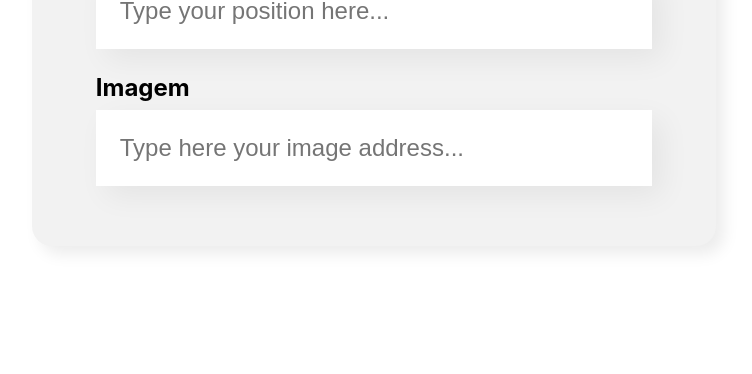
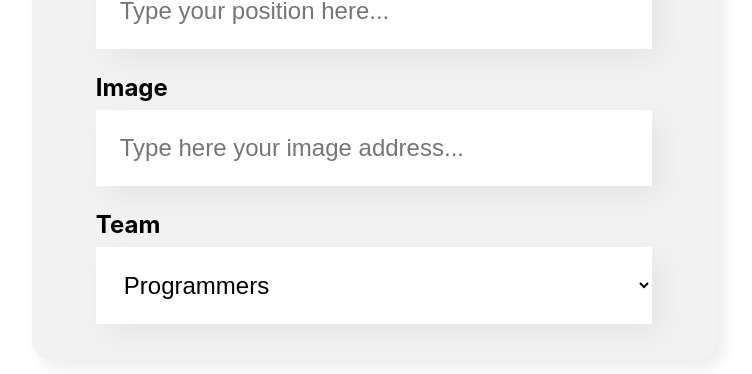
Before and after one commit to lsfernandes92/organo, a React (Create React App) app: page / in a window 1280 px wide. Shown: the part 390-764 px from the top of the page, without its empty margins (266-1018 px from the left). Built offline with nearby package versions, Linux system fonts and the light colour scheme.

Commit message:
Add form select component

```diff
--- /dev/null
+++ b/src/components/Dropdown/Dropdown.css
@@ -0,0 +1,16 @@
+.dropdown label {
+  display: block;
+  margin-bottom: 8px;
+  font-size: 24px;
+  font-weight: bold;
+}
+
+.dropdown select {
+  background-color: #FFF;
+  box-shadow: 10px 10px 30px rgba(0, 0, 0, 0.06);
+  width: 100%;
+  border: none;
+  font-size: 24px;
+  padding: 24px;
+  box-sizing: border-box;
+}
--- /dev/null
+++ b/src/components/Dropdown/index.js
@@ -0,0 +1,14 @@
+import "./Dropdown.css"
+
+const Dropdown = (props) => {
+  return(
+    <div className="dropdown">
+      <label>{props.label}</label>
+      <select>
+        {props.list.map(item => <option key={item}>{item}</option>)}
+      </select>
+    </div>
+  );
+}
+
+export default Dropdown;
--- a/src/components/Form/index.js
+++ b/src/components/Form/index.js
@@ -1,14 +1,26 @@
 import "./Form.css"
 import InputText from '../InputText';
+import Dropdown from "../Dropdown";
 
 const Form = () => {
+  const teamList = [
+    'Programmers',
+    'Front-end',
+    'Data Science',
+    'Devops',
+    'UX & Design',
+    'Mobile',
+    'Innovation and management',
+  ]
+
   return (
     <section className="form">
       <form>
         <h2>Please fill in the following fields to create a card</h2>
         <InputText label="Name" placeholder="Type your name here" />
         <InputText label="Role" placeholder="Type your position here" />
-        <InputText label="Imagem" placeholder="Type here your image address" />
+        <InputText label="Image" placeholder="Type here your image address" />
+        <Dropdown label="Team" list={teamList} />
       </form>
     </section>
   );
```
